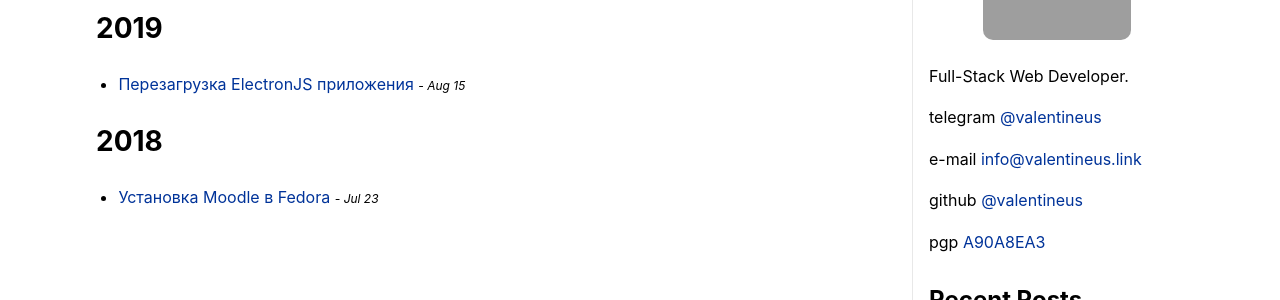
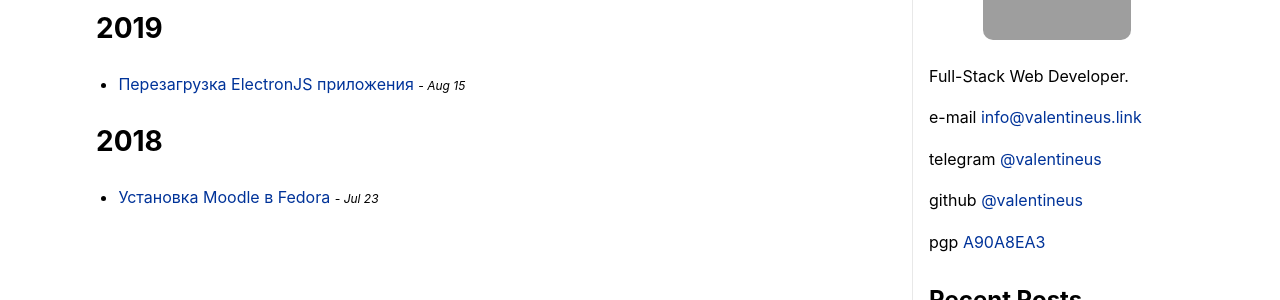
Before and after one commit to valentineus/popov.link, a Jekyll site: the page built from _pages/index.html, in a window 1280 px wide. Shown: the part 140-440 px from the top of the page. Built offline with Jekyll 4.4.1, drawn with Linux system fonts in a browser that asks for light colours; part of the change alters nothing that is shown; grey boxes are pictures that could not be loaded.

```diff
--- a/_data/aside_links.yml
+++ b/_data/aside_links.yml
@@ -1,10 +1,10 @@
+- name: 'e-mail'
+  tag: 'info@valentineus.link'
+  url: 'mailto:info@valentineus.link'
+
 - name: 'telegram'
   tag: '@valentineus'
   url: 'https://t.me/valentineus'
-
-- name: 'e-mail'
-  tag: 'info@valentineus.link'
-  url: 'mailto:info@valentineus.link'
 
 - name: 'github'
   tag: '@valentineus'
```
